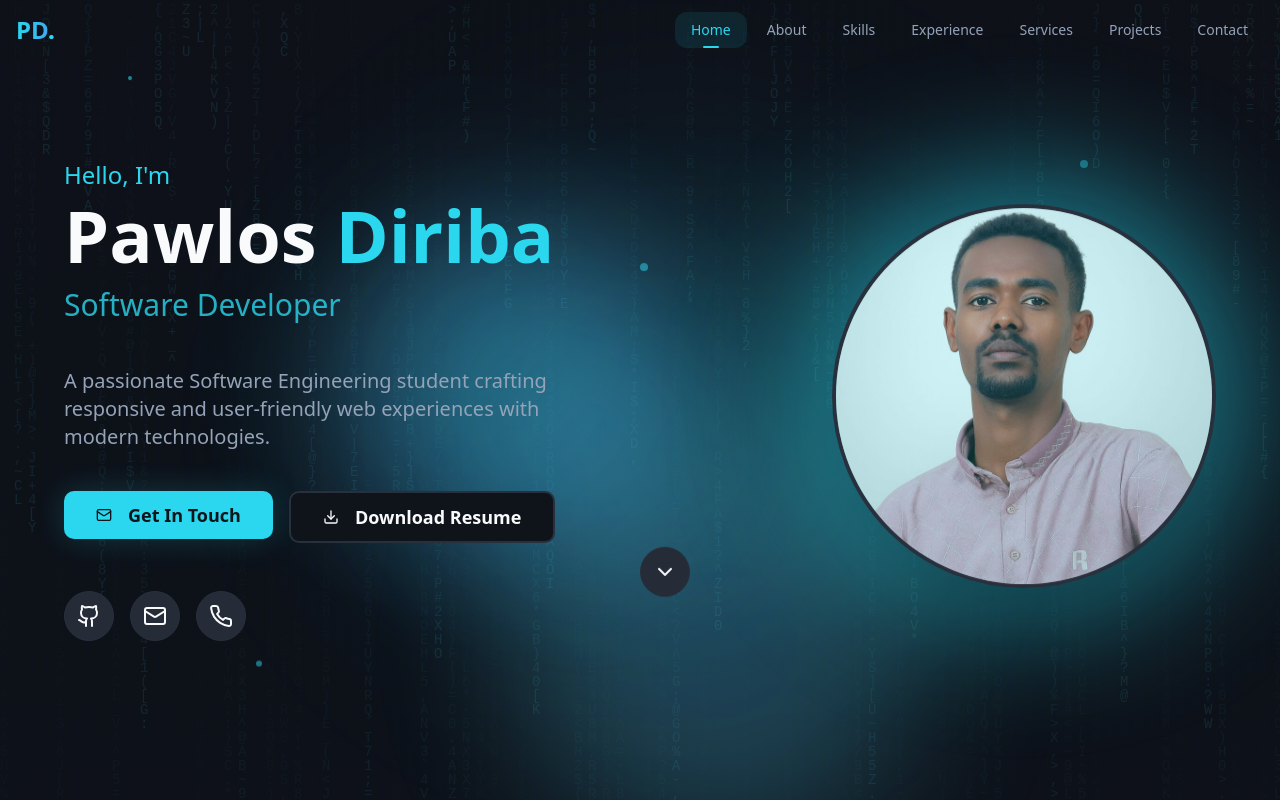
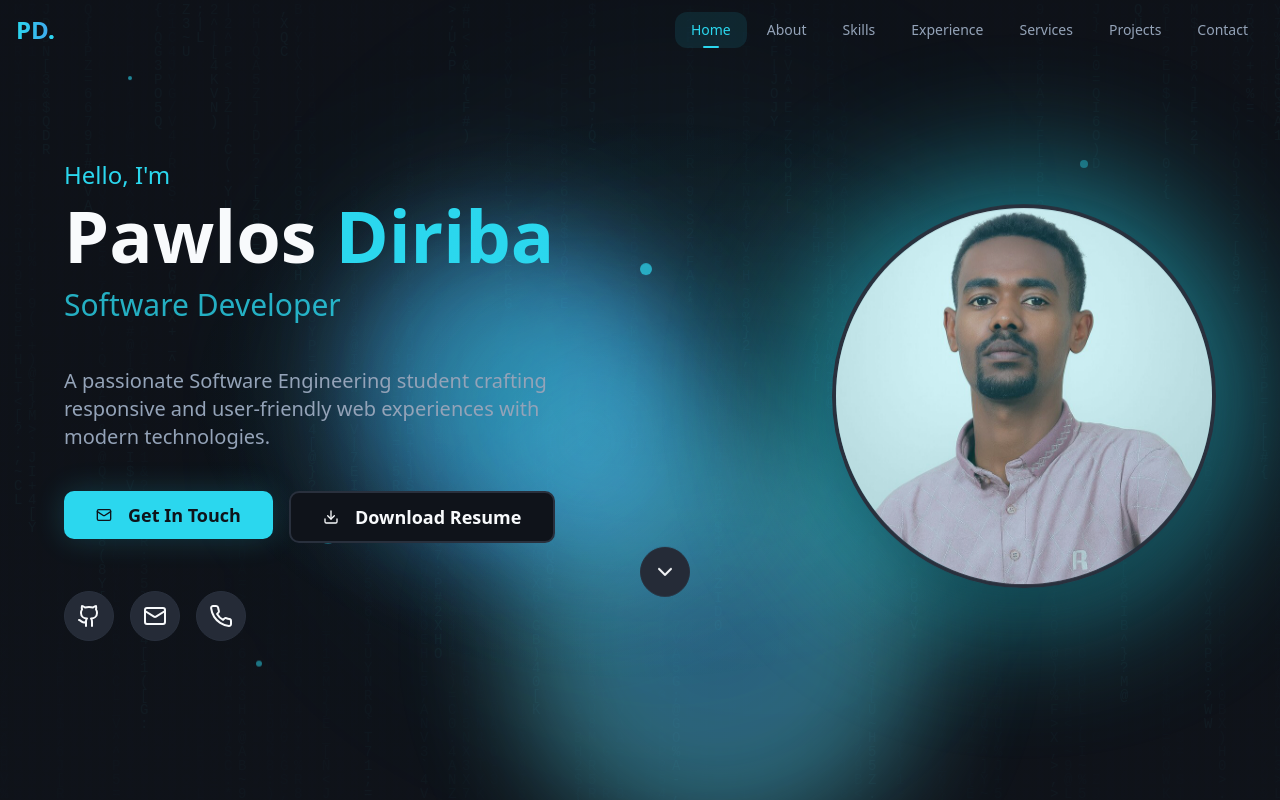
Before and after one commit to Paul-dir/paul-animations-studio, a React (Vite) app: page / in a window 1280 px wide. Shown: the top 800 px of the page. Built offline with nearby package versions, Linux system fonts and the light colour scheme.

Commit message:
Changes
Co-authored-by: Paul-dir <186610830+Paul-dir@users.noreply.github.com>

```diff
--- a/src/components/AnimatedBackground.tsx
+++ b/src/components/AnimatedBackground.tsx
@@ -34,33 +34,33 @@ const AnimatedBackground = () => {
   return (
     <div ref={canvasRef} className="fixed inset-0 pointer-events-none overflow-hidden transition-colors duration-700">
       <div
-        className="parallax-shape absolute top-1/4 left-1/4 w-96 h-96 opacity-30 animate-morph animate-rotate-slow"
+        className="parallax-shape absolute top-1/4 left-1/4 w-96 h-96 opacity-50 animate-morph animate-rotate-slow"
         style={{
           background: `radial-gradient(circle, hsl(${colors.c1}) 0%, hsl(${colors.c2}) 50%, transparent 70%)`,
-          filter: 'blur(60px)',
+          filter: 'blur(50px)',
         }}
       />
       <div
-        className="parallax-shape absolute top-1/2 right-1/4 w-[30rem] h-[30rem] opacity-25 animate-morph"
+        className="parallax-shape absolute top-1/2 right-1/4 w-[30rem] h-[30rem] opacity-45 animate-morph"
         style={{
           background: `radial-gradient(circle, hsl(${colors.c2}) 0%, hsl(${colors.c3}) 50%, transparent 70%)`,
-          filter: 'blur(70px)',
+          filter: 'blur(55px)',
           animationDelay: '3s',
           animationDuration: '10s',
         }}
       />
       <div
-        className="parallax-shape absolute bottom-1/4 left-1/3 w-80 h-80 opacity-20 animate-morph animate-rotate-slow"
+        className="parallax-shape absolute bottom-1/4 left-1/3 w-80 h-80 opacity-40 animate-morph animate-rotate-slow"
         style={{
           background: `radial-gradient(circle, hsl(${colors.c3}) 0%, hsl(${colors.c2}) 50%, transparent 70%)`,
-          filter: 'blur(80px)',
+          filter: 'blur(60px)',
           animationDelay: '5s',
           animationDirection: 'reverse',
         }}
       />
-      <div className="parallax-shape absolute top-1/3 left-1/2 w-2 h-2 bg-primary rounded-full opacity-50 animate-float" />
-      <div className="parallax-shape absolute top-2/3 left-1/4 w-3 h-3 bg-primary rounded-full opacity-40 animate-float" style={{ animationDelay: '2s' }} />
-      <div className="parallax-shape absolute top-1/2 right-1/3 w-2 h-2 bg-primary rounded-full opacity-60 animate-float" style={{ animationDelay: '4s' }} />
+      <div className="parallax-shape absolute top-1/3 left-1/2 w-3 h-3 bg-primary rounded-full opacity-70 animate-float" />
+      <div className="parallax-shape absolute top-2/3 left-1/4 w-4 h-4 bg-primary rounded-full opacity-60 animate-float" style={{ animationDelay: '2s' }} />
+      <div className="parallax-shape absolute top-1/2 right-1/3 w-3 h-3 bg-primary rounded-full opacity-80 animate-float" style={{ animationDelay: '4s' }} />
     </div>
   );
 };
--- a/src/components/CodeRain.tsx
+++ b/src/components/CodeRain.tsx
@@ -51,7 +51,7 @@ const CodeRain = () => {
   }, [theme]);
 
   return (
-    <canvas ref={canvasRef} className="fixed top-0 left-0 w-full h-full -z-10 opacity-10 pointer-events-none" />
+    <canvas ref={canvasRef} className="fixed top-0 left-0 w-full h-full -z-10 opacity-[0.04] pointer-events-none" />
   );
 };
 
```
